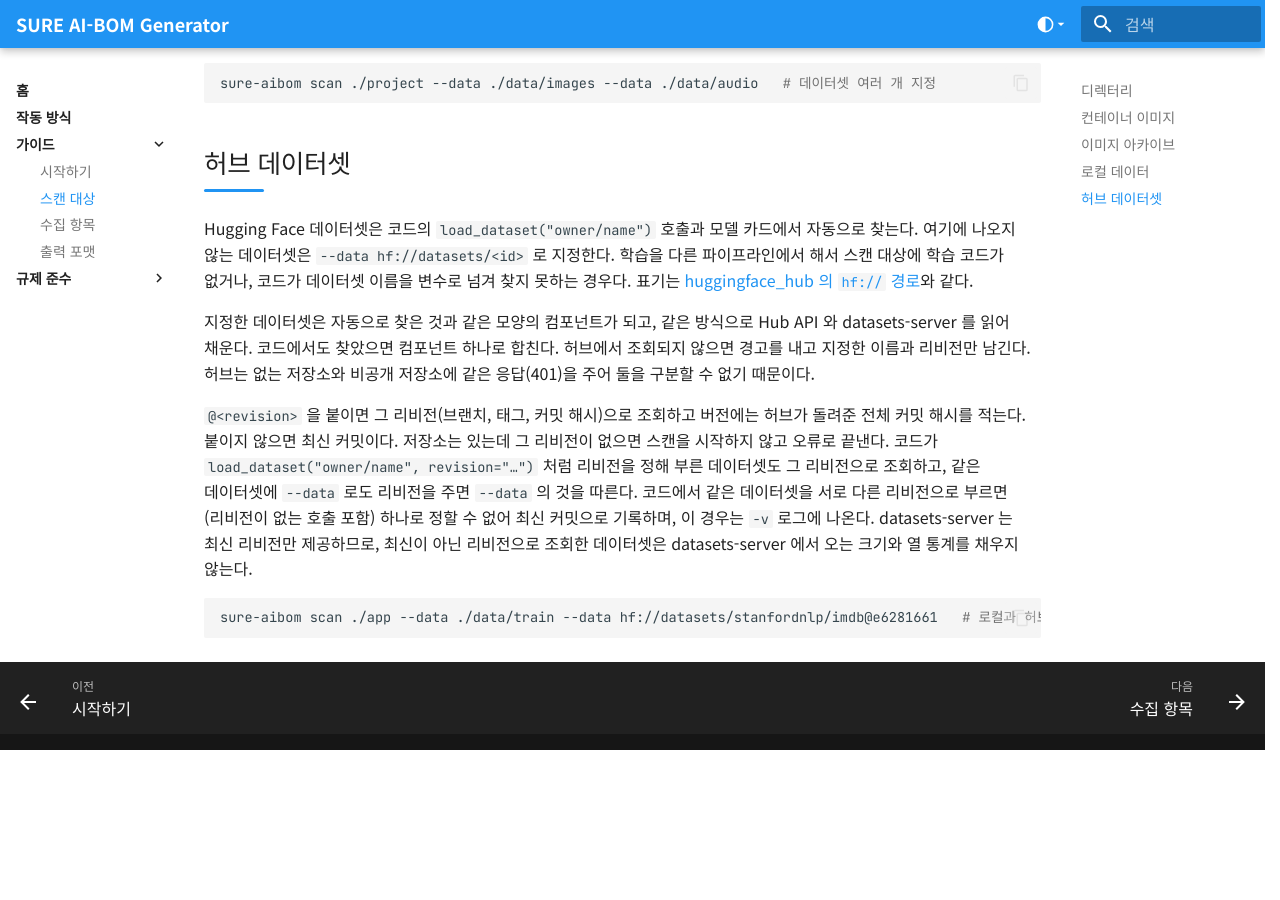
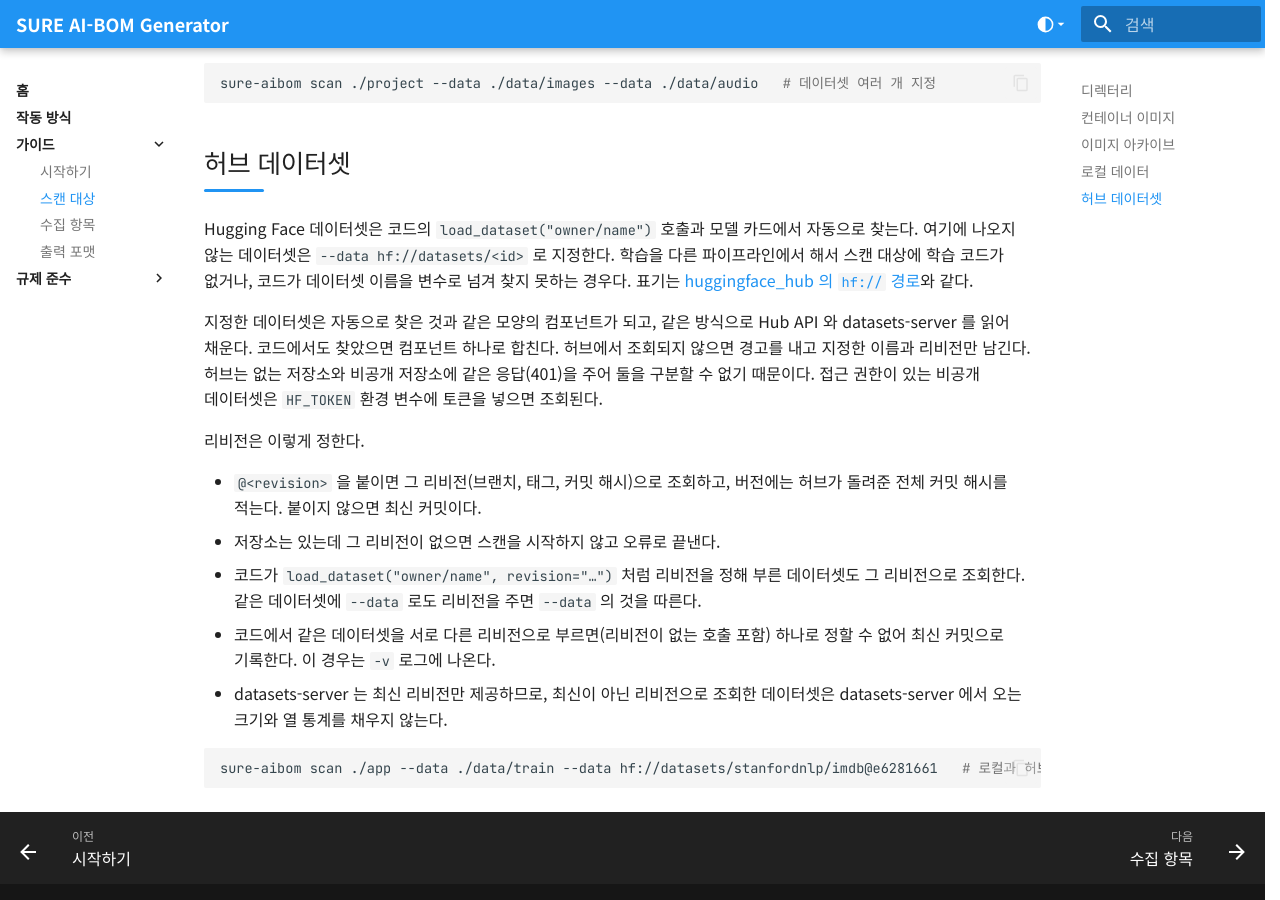
Before and after one commit to ai-devtestsecops-os/sure-aibom, an MkDocs documentation site: the page built from docs/guides/scan-targets.md, in a window 1280 px wide and 900 px high, scrolled down 1750 px. Built offline with MkDocs 1.6.1 and Material for MkDocs 9.7.7, drawn with Linux system fonts in a browser that asks for light colours; before the commit the page ends 2500 px from its top, so only the background shows below that.

Commit message:
docs: cover hub datasets in --data across the docs site and redraw the pipeline figure with the sure-aibom name

````diff
--- a/docs/guides/scan-targets.md
+++ b/docs/guides/scan-targets.md
@@ -65,14 +65,16 @@ Hugging Face 데이터셋은 코드의 `load_dataset("owner/name")` 호출과
 
 지정한 데이터셋은 자동으로 찾은 것과 같은 모양의 컴포넌트가 되고, 같은 방식으로 Hub API 와 datasets-server 를 읽어 채운다.
 코드에서도 찾았으면 컴포넌트 하나로 합친다. 허브에서 조회되지 않으면 경고를 내고 지정한 이름과 리비전만 남긴다.
-허브는 없는 저장소와 비공개 저장소에 같은 응답(401)을 주어 둘을 구분할 수 없기 때문이다.
+허브는 없는 저장소와 비공개 저장소에 같은 응답(401)을 주어 둘을 구분할 수 없기 때문이다. 접근 권한이 있는 비공개 데이터셋은
+`HF_TOKEN` 환경 변수에 토큰을 넣으면 조회된다.
 
-`@<revision>` 을 붙이면 그 리비전(브랜치, 태그, 커밋 해시)으로 조회하고 버전에는 허브가 돌려준 전체 커밋 해시를 적는다. 붙이지 않으면 최신 커밋이다.
-저장소는 있는데 그 리비전이 없으면 스캔을 시작하지 않고 오류로 끝낸다.
-코드가 `load_dataset("owner/name", revision="…")` 처럼 리비전을 정해 부른 데이터셋도 그 리비전으로 조회하고, 같은 데이터셋에 `--data` 로도
-리비전을 주면 `--data` 의 것을 따른다. 코드에서 같은 데이터셋을 서로 다른 리비전으로 부르면(리비전이 없는 호출 포함) 하나로 정할 수 없어
-최신 커밋으로 기록하며, 이 경우는 `-v` 로그에 나온다. datasets-server 는 최신 리비전만 제공하므로, 최신이 아닌 리비전으로 조회한 데이터셋은
-datasets-server 에서 오는 크기와 열 통계를 채우지 않는다.
+리비전은 이렇게 정한다.
+
+- `@<revision>` 을 붙이면 그 리비전(브랜치, 태그, 커밋 해시)으로 조회하고, 버전에는 허브가 돌려준 전체 커밋 해시를 적는다. 붙이지 않으면 최신 커밋이다.
+- 저장소는 있는데 그 리비전이 없으면 스캔을 시작하지 않고 오류로 끝낸다.
+- 코드가 `load_dataset("owner/name", revision="…")` 처럼 리비전을 정해 부른 데이터셋도 그 리비전으로 조회한다. 같은 데이터셋에 `--data` 로도 리비전을 주면 `--data` 의 것을 따른다.
+- 코드에서 같은 데이터셋을 서로 다른 리비전으로 부르면(리비전이 없는 호출 포함) 하나로 정할 수 없어 최신 커밋으로 기록한다. 이 경우는 `-v` 로그에 나온다.
+- datasets-server 는 최신 리비전만 제공하므로, 최신이 아닌 리비전으로 조회한 데이터셋은 datasets-server 에서 오는 크기와 열 통계를 채우지 않는다.
 
 ```bash
 sure-aibom scan ./app --data ./data/train --data hf://datasets/stanfordnlp/imdb@e6281661   # 로컬과 허브를 함께 지정
````
Also changed, not shown: docs/about.md (+1 -1 lines), docs/guides/getting-started.md (+6 -0 lines), docs/guides/index.md (+1 -1 lines), docs/index.md (+1 -1 lines), docs/images/cli_pipeline.png.
